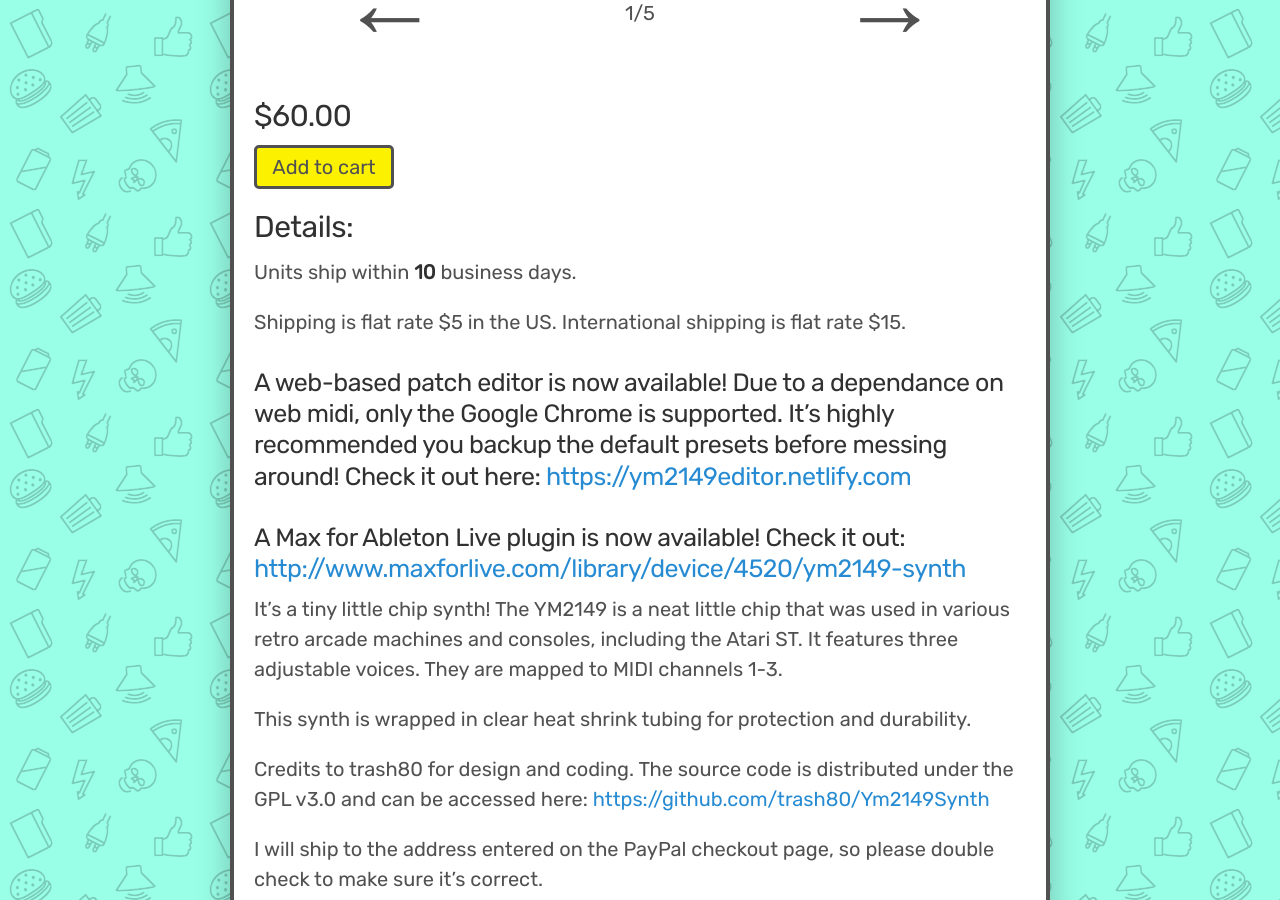
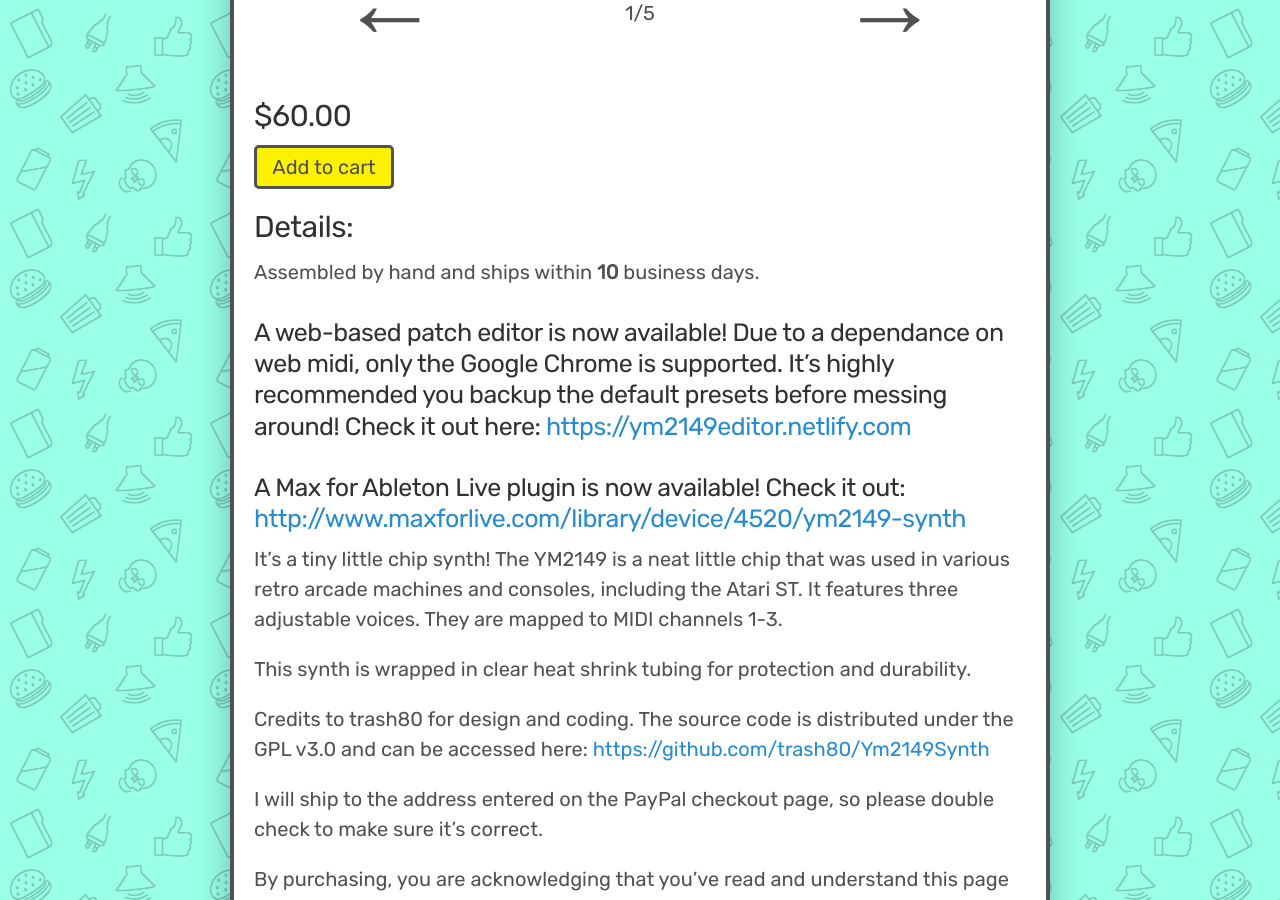
Before and after one commit to catskull/catskullelectronics.com, a Jekyll site: the page built from _posts/2017-06-24-YM2149.md, in a window 1280 px wide and 900 px high, scrolled down 993 px. Built offline with Jekyll 4.4.1, drawn with Linux system fonts in a browser that asks for light colours; comment, search, counter and statistics services are not loaded.

Commit message:
Update ym2149 for shopify

```diff
--- a/_posts/2017-06-24-YM2149.md
+++ b/_posts/2017-06-24-YM2149.md
@@ -20,21 +21,11 @@
 
 ## ${{ page.price }}.00
 
-<form id="paypal" target="paypal" action="https://www.paypal.com/cgi-bin/webscr" method="post">
-<input type="hidden" name="cmd" value="_s-xclick">
-<input type="hidden" name="hosted_button_id" value="63CLYXSLY87PC">
-</form>
-
-
-<div class="addToCart noselect" onclick="addToCart()">
-  Add to cart
-</div>
+{% include shopify_markup.html %}
 
 ## Details:
 
-Units ship within **10** business days.
-
-Shipping is flat rate $5 in the US. International shipping is flat rate $15.
+{% include shipping_estimate.html %}
 
 ### A web-based patch editor is now available! Due to a dependance on web midi, only the Google Chrome is supported. It's highly recommended you backup the default presets before messing around! Check it out here: [https://ym2149editor.netlify.com](https://ym2149editor.netlify.com/)
 
@@ -46,8 +37,6 @@
 
 Credits to trash80 for design and coding. The source code is distributed under the GPL v3.0 and can be accessed here: [https://github.com/trash80/Ym2149Synth](https://github.com/trash80/Ym2149Synth)
 
-I will ship to the address entered on the PayPal checkout page, so please double check to make sure it’s correct.
-
-By purchasing, you are acknowledging that you've read and understand this page as well as my [FAQ](/faq) page.
+{% include product_footer.md %}
 
 <script src="{{ site.baseurl }}public/js/ym2149gallery.js"></script>
```
Also changed, not shown: other parts of _posts/2017-06-24-YM2149.md (+1 -0 lines).
